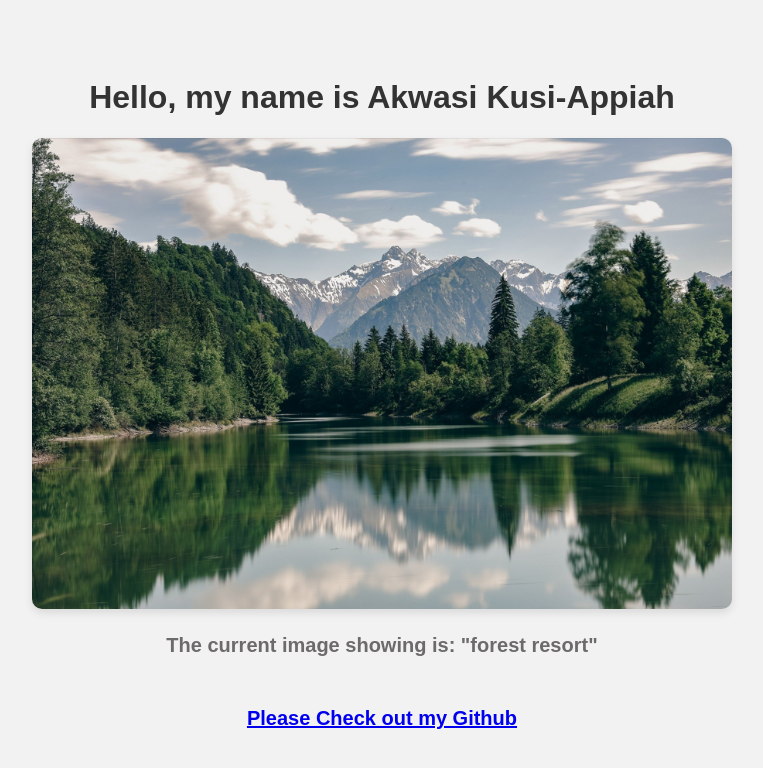
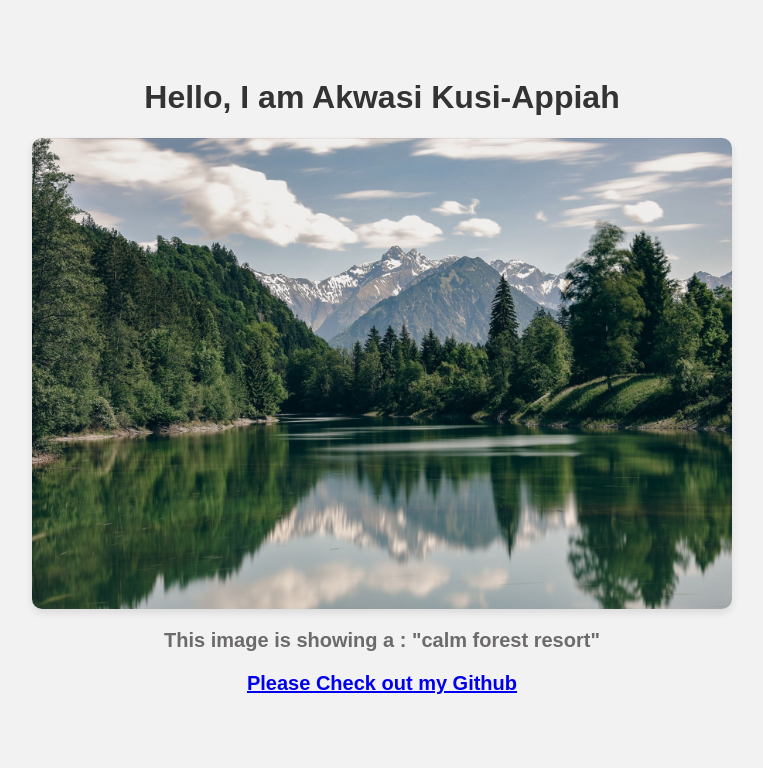
Before and after one commit to akusi-appiah/aws-wk4-ecr-pipeline-app, a website: page public/index.html in a window 1280 px wide. Shown: the whole page, without its empty margins (258-1021 px from the left). Drawn offline with Linux system fonts and the light colour scheme.

Commit message:
fixed image views

```diff
--- a/public/index.html
+++ b/public/index.html
@@ -7,16 +7,16 @@
         <link rel="stylesheet" href="/style.css" />
     </head>
     <body>
-        <h1>Hello, my name is Akwasi Kusi-Appiah</h1>
+        <h1>Hello, I am Akwasi Kusi-Appiah</h1>
         <div class="image-container">
             <img id="rotatingImage" src="images/dawn country side.png" alt="Rotating Scenes">
-            <span>The current image showing is: "<span id="imageDescription">dawn country side</span>"</span>
+            <span>This image is showing a : "<span id="imageDescription">morning at a country side</span>"</span>
         </div>
         <p class="github-link"><a href="https://github.com/akusi-appiah/wk3-beanstalk-app">Please Check out my Github</a></p>
 
         <script>
             const images = ['dawn country side.png', 'forest resort.png', 'natural mountaneous scene.png', 'river side view.png', 'rocky sea view.png'];
-            const descriptions = ['dawn country side', 'forest resort', 'natural mountaneous scene', 'river side view', 'rocky sea view'];
+            const descriptions = ['morning at a country side', 'calm forest resort', 'natural mountaneous scene', 'river side view', 'refreshing rocky sea view'];
             let index = 0;
             setInterval(() => {
             index = (index + 1) % images.length;
--- a/public/style.css
+++ b/public/style.css
@@ -26,14 +26,14 @@ img {
 }
 
 .image-container span{
-    margin-top: 25px;
+    margin-top: 20px;
     font-size: 20px;
     color: #6d6a6a;
     font-weight: 900;
 }
 
 .github-link {
-    margin-top: 50px;
+    margin-top: 20px;
     font-size: 20px;
     color: #157886;
     font-weight: 900;
```
